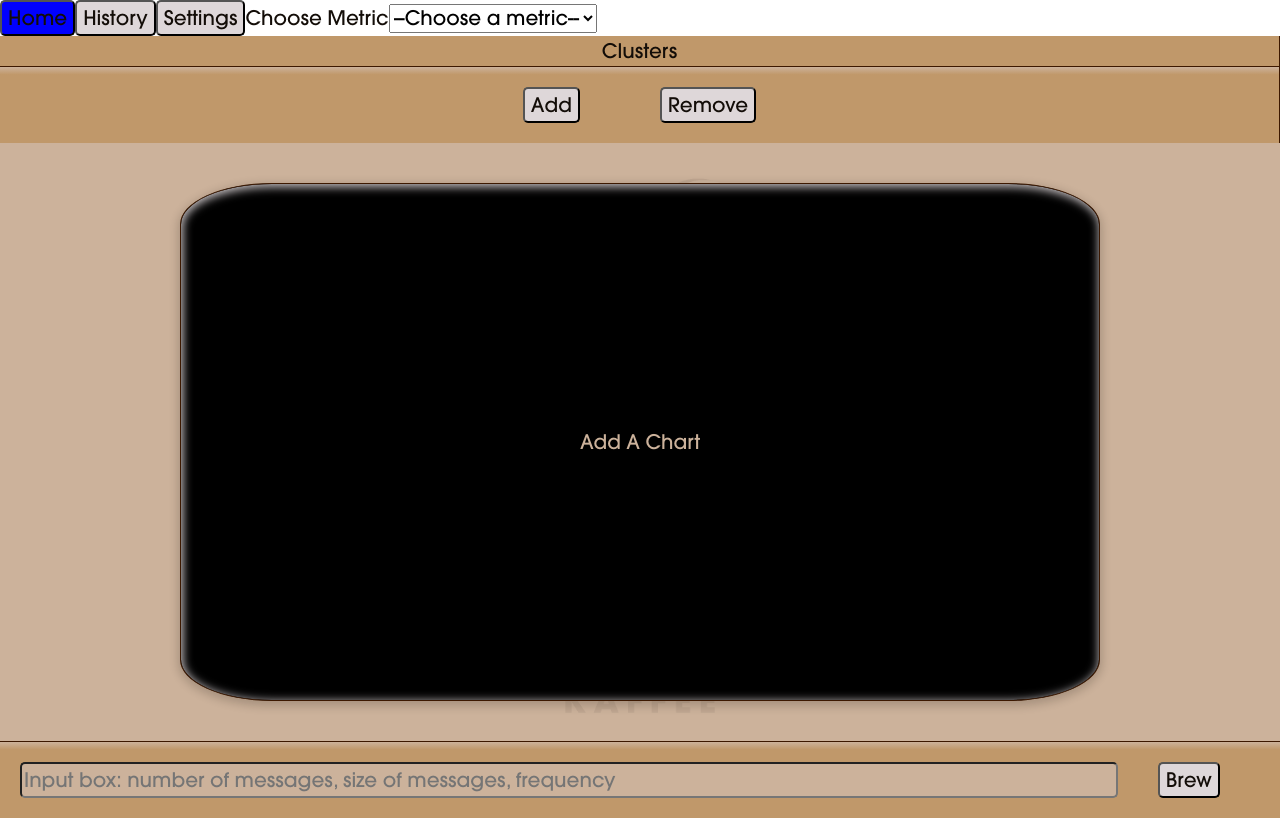
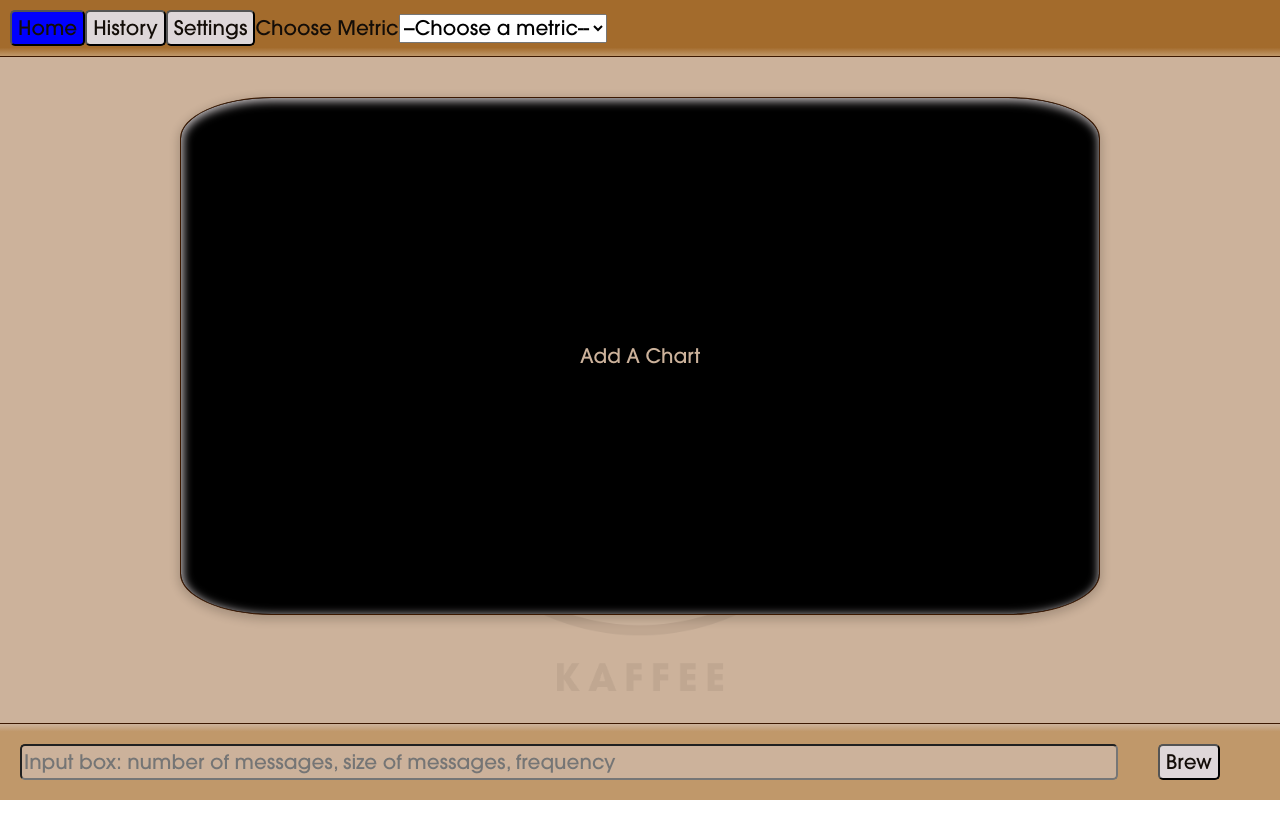
Before and after one commit to oslabs-beta/Kaffee, a React app: page / in a window 1280 px wide. Built offline with nearby package versions, Linux system fonts and the light colour scheme.

Commit message:
Fixes for styling with Vitaly's nav-bar changes

```diff
--- a/src/App.jsx
+++ b/src/App.jsx
@@ -1,40 +1,19 @@
 import React from 'react';
-import { Link, Route, Routes } from 'react-router-dom'
+import { Link, Route, Routes, Outlet } from 'react-router-dom';
 import NavBar from './containers/NavBar';
 import History from './containers/History';
 import Main from './containers/Main';
 import Settings from './containers/Settings';
 
-
-
 function App() {
-  // return <></>;
   return (
     <>
-      {/* <nav>
-        <ul>
-          <li>
-            <Link to="/history">History</Link>
-            <Link to="/settings">Settings</Link>
-            <Link to="/">Main</Link>
-          </li>
-        </ul>
-      </nav> */}
-
-
       <NavBar />
-      <Routes>
-        {/* <Route path='/'  element={<Home />} /> */}
-        <Route path="/navbar" element={<NavBar />} />
-        <Route path="/" element={<Main />} />
-        <Route path="/history" element={<History />} />
-        <Route path="/settings" element={<Settings />} />
-
-      </Routes>
-
-   </>
-    )
-
-};
+      <div id='main'>
+        <Outlet />
+      </div>
+    </>
+  );
+}
 
 export default App;
--- a/src/containers/Main.jsx
+++ b/src/containers/Main.jsx
@@ -30,9 +30,8 @@ export default function () {
   }
 
   return (
-    <div id='main'>
-
-      <Cluster />
+    <>
+      {/* <Cluster /> */}
       <div id='metrics'>
         <div id='charts'>
           {charts?.map((chart, i) => {
@@ -53,6 +52,6 @@ export default function () {
         </div>
       </div>
       <SearchBar />
-    </div>
+    </>
   );
 }
--- a/src/containers/NavBar.jsx
+++ b/src/containers/NavBar.jsx
@@ -1,38 +1,40 @@
-import React from "react";
-import { NavLink, Outlet} from "react-router-dom";
+import React from 'react';
+import { NavLink, Outlet } from 'react-router-dom';
 
-export default function NavBar () {
-  return(
-    <div className="nav-bar">
+export default function NavBar() {
+  return (
+    <div class='nav-bar'>
       <header>
         <nav>
-          <NavLink to='/'><button>Home</button></NavLink>
-          <NavLink to='/history'><button>History</button></NavLink>
-          <NavLink to='/settings'><button>Settings</button></NavLink>
+          <NavLink to='/'>
+            <button>Home</button>
+          </NavLink>
+          <NavLink to='/history'>
+            <button>History</button>
+          </NavLink>
+          <NavLink to='/settings'>
+            <button>Settings</button>
+          </NavLink>
           {/* <NavLink to='/metrics'></NavLink> */}
-            <label for="metrics">Choose Metric</label>
-             <select name="metrics" id="metrics selector">
-               <option value="">--Choose a metric--</option>
-               <option value="bytes">Bytes in/out</option>
-               <option value="messages">Messages in/out</option>
-               <option value="else">Else</option>
-             </select>
-
+          <label for='metrics'>Choose Metric</label>
+          <select
+            name='metrics'
+            id='metrics selector'
+          >
+            <option value=''>--Choose a metric--</option>
+            <option value='bytes'>Bytes in/out</option>
+            <option value='messages'>Messages in/out</option>
+            <option value='else'>Else</option>
+          </select>
         </nav>
       </header>
-
-      <main>
-        <Outlet />
-      </main>
     </div>
-  )
+  );
 }
-
 
 // import React from 'react';
 // import { Link, Route, Router, Routes} from 'react-router-dom';
 // import History from '../components/History';
-
 
 // const NavBar =  () => {
 //   return (
@@ -48,7 +50,6 @@ export default function NavBar () {
 //             History
 //           </button>
 //         {/* </Link> */}
-
 
 //           {/* <Link to="/history">
 //             hist
--- a/src/index.tsx
+++ b/src/index.tsx
@@ -6,16 +6,22 @@ import {
   BrowserRouter,
   createBrowserRouter,
   RouterProvider,
+  Outlet,
 } from 'react-router-dom';
 
 import './styles/style.scss';
 
+import App from './App.jsx';
 import Main from './containers/Main.jsx';
 import NavBar from './containers/NavBar.jsx';
-import Settings from './components/Settings.jsx';
-import History from './components/History.jsx';
+import Settings from './containers/Settings.jsx';
+import History from './containers/History.jsx';
 
 const router = createBrowserRouter([
+  {
+    path: '/',
+    element: <App />,
+    children: [
       {
         path: '/',
         element: <Main />,
@@ -28,6 +34,8 @@ const router = createBrowserRouter([
         path: 'history',
         element: <History />,
       },
+    ],
+  },
 ]);
 
 // note the bang operator (!) at the end to ensure container isn't null
@@ -37,7 +45,6 @@ const root = createRoot(container);
 root.render(
   <React.StrictMode>
     <Provider store={store}>
-      <NavBar />
       <RouterProvider router={router} />
     </Provider>
   </React.StrictMode>
--- a/src/styles/style.scss
+++ b/src/styles/style.scss
@@ -65,7 +65,7 @@ button {
   width: 100vw;
 }
 
-#top-nav {
+.nav-bar header {
   width: 100%;
   padding: 0.5em;
   border-bottom: var(--border);
@@ -230,7 +230,6 @@ button {
   margin: 0 2em;
 }
 
-
 header nav a.active button {
   background-color: blue;
 }
--- a/webpack.config.js
+++ b/webpack.config.js
@@ -8,8 +8,8 @@ const __filename = fileURLToPath(import.meta.url);
 const __dirname = path.dirname(__filename);
 
 export default {
-  // entry: './src/index.tsx',
-  entry: './src/index.jsx',
+  entry: './src/index.tsx',
+  // entry: './src/index.jsx',
 
   output: {
     path: path.join(__dirname, '/dist'),
```
Also changed, not shown: src/index.jsx (+42 -34 lines). Lines whose indentation alone changed are shown as unchanged.
